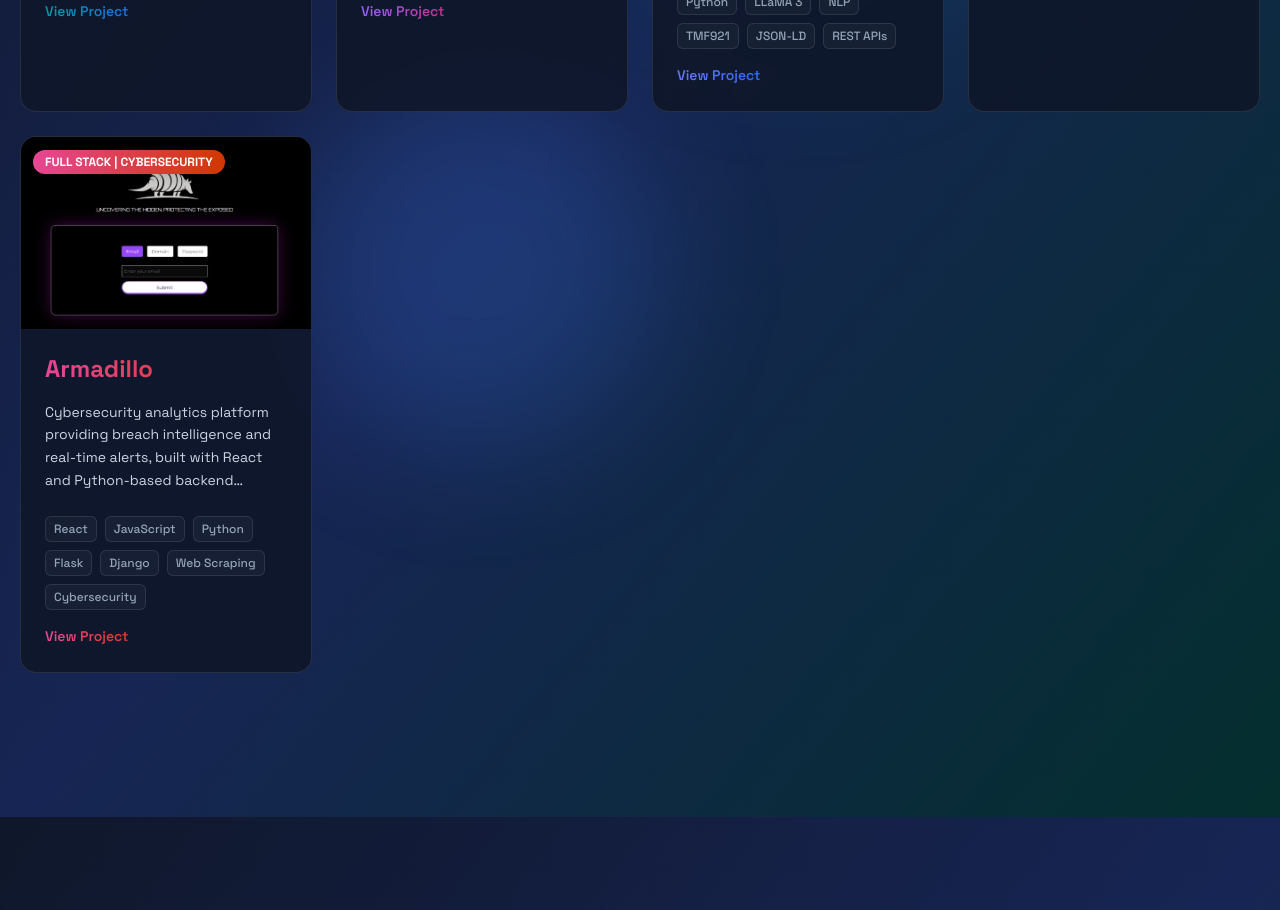
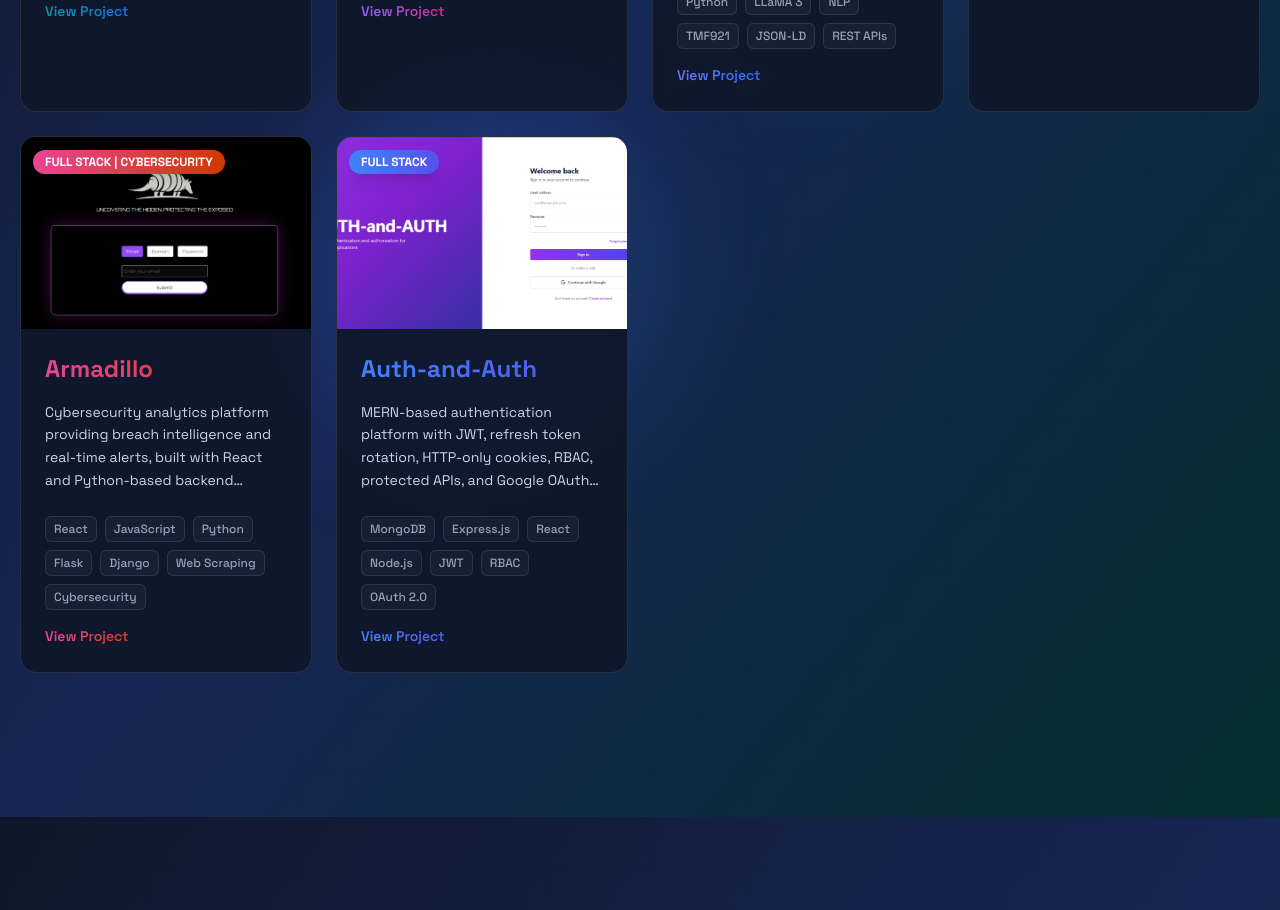
Before and after one commit to Saakshi-Shenoy/Portfolio, a React (Create React App) app: page / in a window 1280 px wide. Shown: the part 2040-2950 px from the top of the page. Built offline with nearby package versions, Linux system fonts and the light colour scheme.

Commit message:
New project added

```diff
--- a/src/components/About.jsx
+++ b/src/components/About.jsx
@@ -24,7 +24,7 @@ function About(props) {
 
 const handleView = () => {
   const fileUrl =
-    "https://drive.google.com/file/d/1QlB3m3LLfYkXlCRhDXvNuGsZNF2zZxOV/view?usp=sharing";
+    "https://drive.google.com/file/d/1QGbFZstA1W9W-M81kQI4M6otZm4MPQdT/view?usp=sharing";
   window.open(fileUrl, "_blank", "noopener,noreferrer");
 };
 
--- a/src/components/Projects.jsx
+++ b/src/components/Projects.jsx
@@ -2,8 +2,9 @@ import React, { useEffect } from "react";
 import Jiffy from "../assets/jiffy.png";
 import Catalysis from "../assets/catalysis.png";
 import Hackman from "../assets/HackMan.png";
-import Nokia from "../assets/nokia_project.png"
-import Armadillo from "../assets/Armadillo.png"
+import Nokia from "../assets/nokia_project.png";
+import Armadillo from "../assets/Armadillo.png";
+import AuthAuth from "../assets/AuthAuth.png";
 import Aos from "aos";
 import "aos/dist/aos.css";
 import { FiGithub, FiExternalLink } from "react-icons/fi";
@@ -59,6 +60,15 @@ function Projects() {
       link: "https://github.com/Saakshi-Shenoy/Sentinel",
       gradient: "from-pink-500 to-orange-600",
       tech: ["React", "JavaScript", "Python", "Flask", "Django", "Web Scraping", "Cybersecurity"]
+    },
+    {
+      title: "Auth-and-Auth",
+      category: "FULL STACK",
+      description: "MERN-based authentication platform with JWT, refresh token rotation, HTTP-only cookies, RBAC, protected APIs, and Google OAuth 2.0 support.",
+      image: AuthAuth,
+      link: "https://github.com/Saakshi-Shenoy/Auth-and-Auth",
+      gradient: "from-blue-500 to-indigo-600",
+      tech: ["MongoDB", "Express.js", "React", "Node.js", "JWT", "RBAC", "OAuth 2.0"]
     }
 
   ];
```
Also changed, not shown: src/assets/AuthAuth.png (added).
